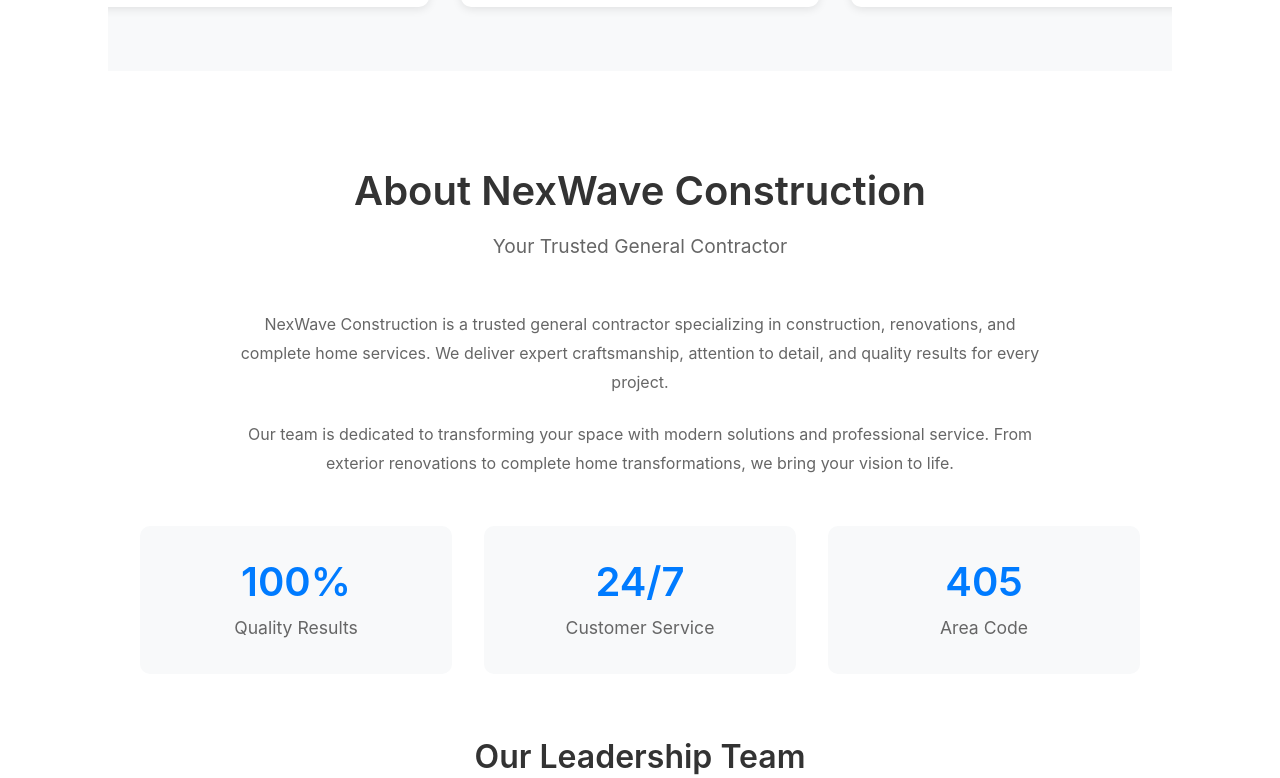
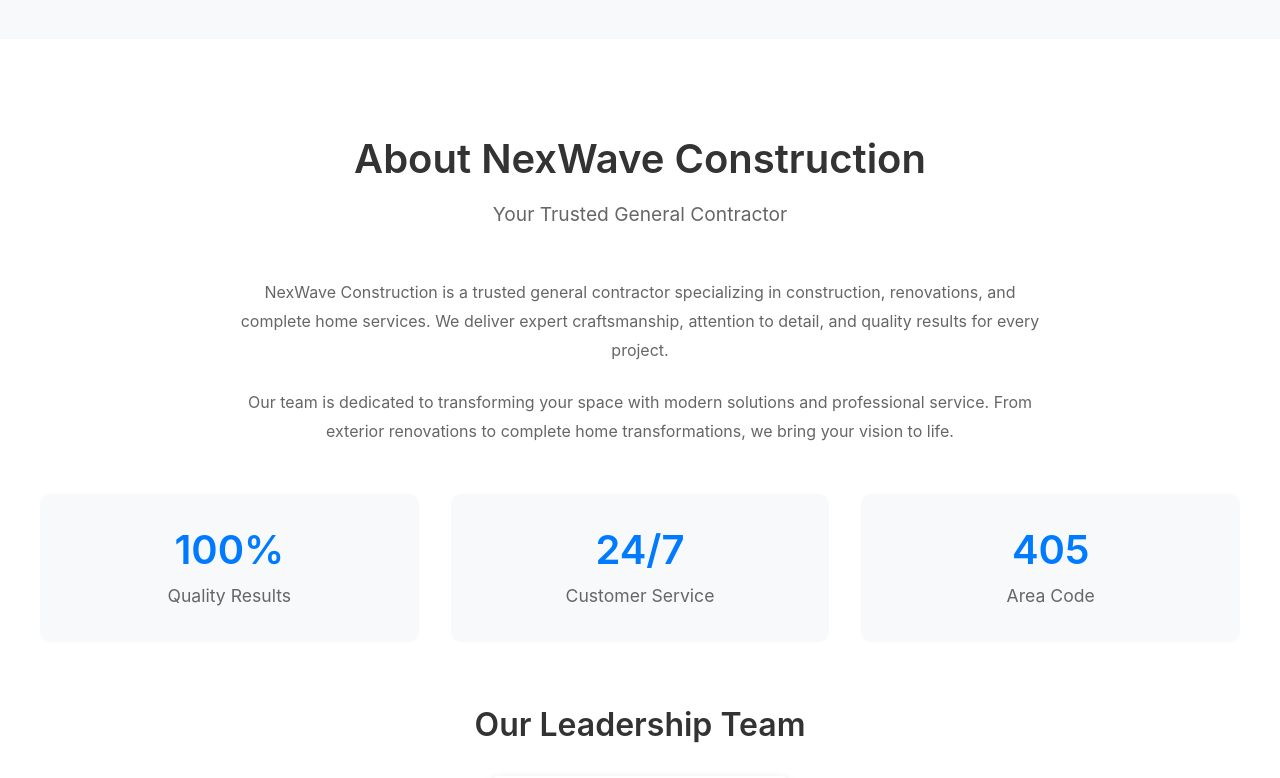
Before and after one commit to NexWaveConstruction/NexWaveConstruction.github.io, a React (Vite) app: page / in a window 1280 px wide. Shown: the part 1148-1926 px from the top of the page. Built offline with nearby package versions, Linux system fonts and the light colour scheme.

Commit message:
fixed some mobile device bugs

```diff
--- a/src/App.css
+++ b/src/App.css
@@ -116,10 +116,11 @@ img {
 }
 
 #root {
-  max-width: 1280px;
-  margin: 0 auto;
-  padding: 2rem;
-  text-align: center;
+  width: 100%;
+  max-width: 100%;
+  margin: 0;
+  padding: 0;
+  overflow-x: hidden;
 }
 
 .logo {
--- a/src/components/Footer/Footer.css
+++ b/src/components/Footer/Footer.css
@@ -2,12 +2,9 @@
   background-color: #333;
   color: white;
   padding: 4rem 0 2rem;
-  width: 100vw;
+  width: 100%;
   position: relative;
-  left: 50%;
-  right: 50%;
-  margin-left: -50vw;
-  margin-right: -50vw;
+  overflow-x: hidden;
 }
 
 .footer-content {
--- a/src/sections/Home/Home.css
+++ b/src/sections/Home/Home.css
@@ -1,11 +1,8 @@
 .home {
   min-height: 100vh;
-  width: 100vw;
+  width: 100%;
   position: relative;
-  left: 50%;
-  right: 50%;
-  margin-left: -50vw;
-  margin-right: -50vw;
+  overflow-x: hidden;
 }
 
 .hero {
```
